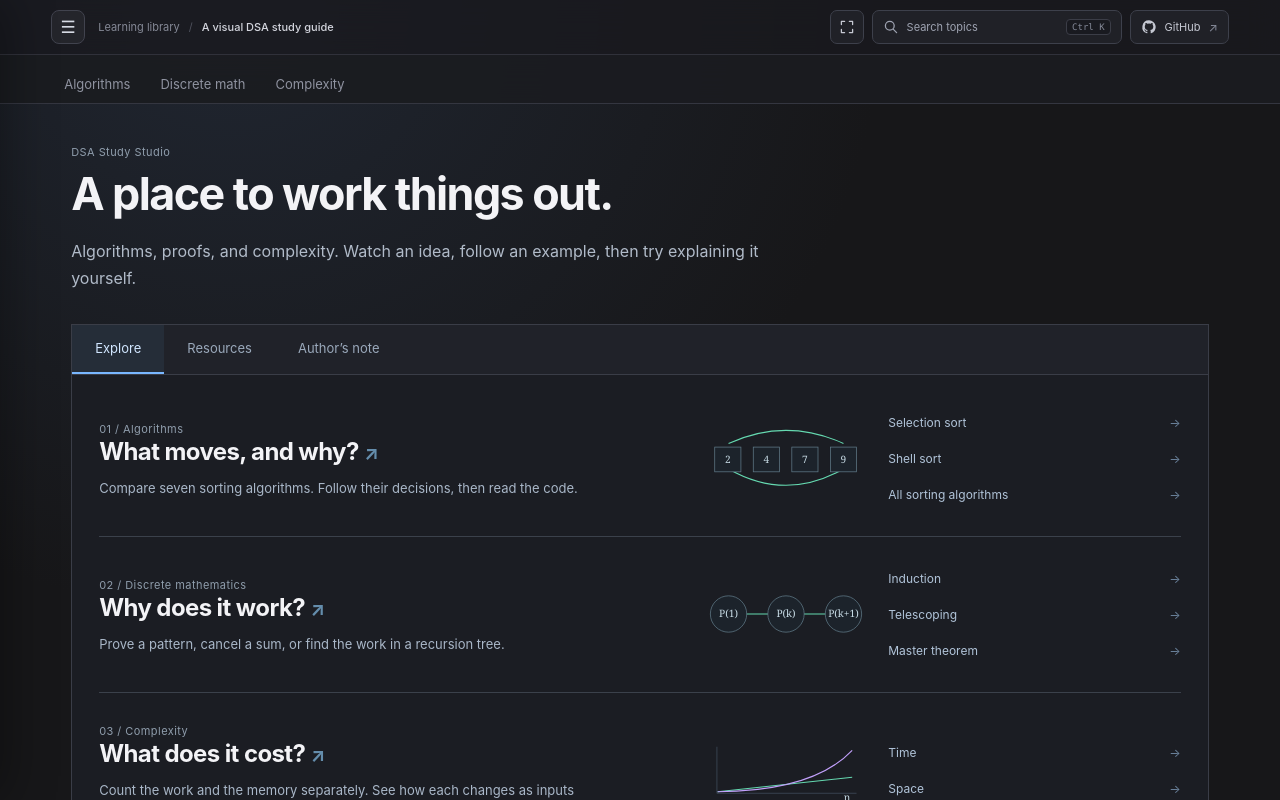
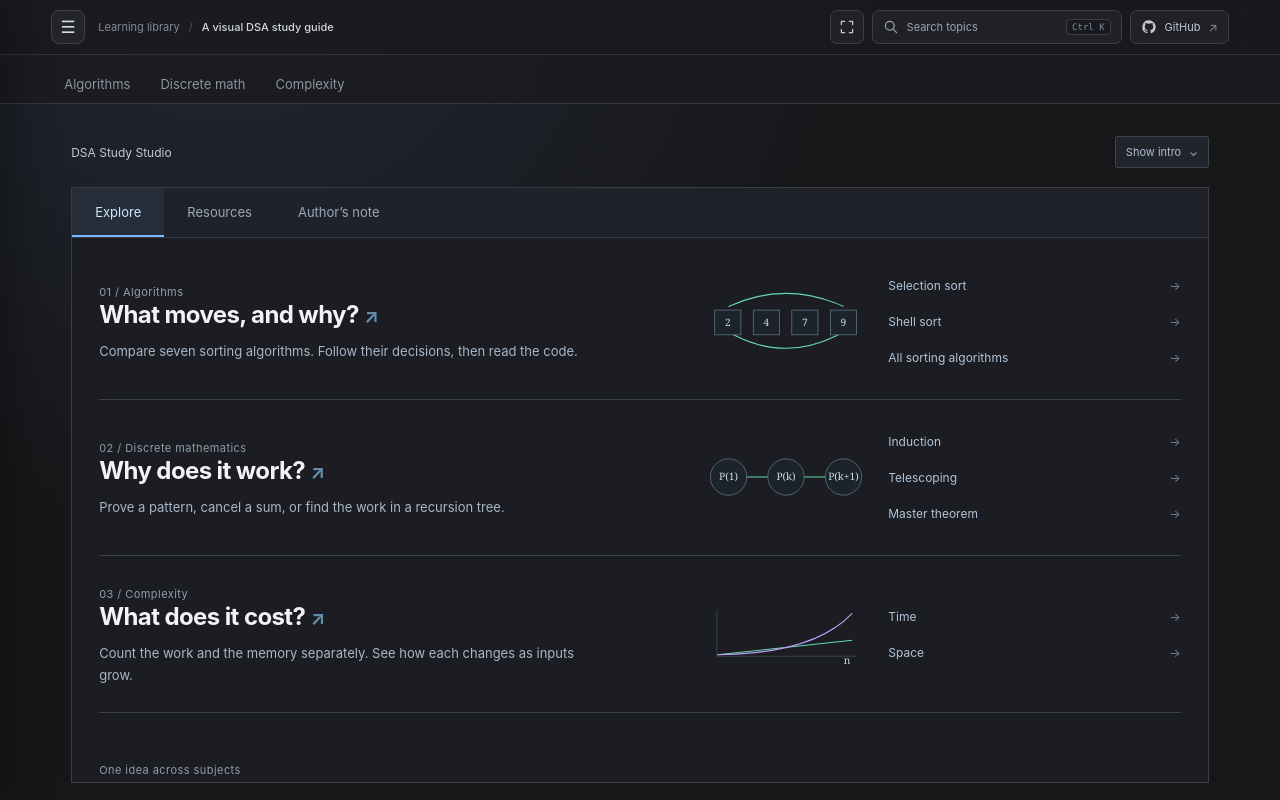
Before and after one commit to BA-CalderonMorales/algorithm-visual-learning, a Svelte app: page / in a window 1280 px wide. Shown: the top 800 px of the page. Built offline with nearby package versions, Linux system fonts and the light colour scheme.

Commit message:
Make lesson intros collapsible by default

```diff
--- a/src/App.svelte
+++ b/src/App.svelte
@@ -26,6 +26,7 @@
   let globalSearchInput = $state(null);
   let activeSearchIndex = $state(0);
   let fullscreenActive = $state(false);
+  let heroVisible = $state(false);
   let selectedAlgorithmId = $state('');
   let algorithmView = $state('walkthrough');
   let shellGapSequence = $state('halving');
@@ -78,7 +79,7 @@
     ...baseSearchEntries,
     ...Object.values(studyLessons).flatMap(lesson => lessonTabs.map(tab => ({
       title: `${lesson.title} · ${tab.label}`, group: studyDomains[lesson.domain].title,
-      description: tab.id === 'visualize' ? playFilms[lesson.id].takeaway : lesson.intro,
+      description: tab.id === 'visualize' ? (playFilms[lesson.id]?.takeaway ?? lesson.intro) : lesson.intro,
       href: lessonHref(lesson, tab.id), terms: `${lesson.idea} ${lesson.caution} ${lesson.examples.map(example => example.title).join(' ')} ${tab.id}`,
     }))),
     ...algorithms.flatMap((algorithm) => {
@@ -381,7 +382,7 @@
 
     <main class="page-content" class:wide-algorithm-page={domain === 'algorithms' && topic === 'algorithm'}>
       {#if domain === 'overview'}
-        <StudyLibrary libraryDomain="home" view={homeView} />
+        <StudyLibrary libraryDomain="home" view={homeView} bind:heroVisible />
 
       {:else if domain === 'algorithms' && topic === 'catalog'}
         <section class="page-hero compact-hero">
@@ -422,6 +423,7 @@
           <p class="section-footnote">These are quick per-algorithm reminders. The <button class="inline-link" onclick={() => openPage('complexity', 'time')}>Complexity domain</button> teaches how to analyze bounds and cases in general.</p>
         </section>
       {:else if domain === 'algorithms' && topic === 'algorithm' && selectedAlgorithm}
+        {#if heroVisible}
           <section class="page-hero compact-hero algorithm-hero">
             <a class="back-link" href="#/algorithms/sorting">← All sorting algorithms</a>
             <p class="eyebrow">Algorithm walkthrough · code references</p>
@@ -431,7 +433,11 @@
             {:else}
               <p class="intro">{selectedAlgorithm.cue} Start with the simple version, then compare typed Python, JavaScript, and TypeScript.</p>
             {/if}
+            <button class="hero-visibility-toggle" onclick={() => heroVisible = false}>Hide intro <span aria-hidden="true">⌃</span></button>
           </section>
+        {:else}
+          <div class="hero-collapsed-strip"><span>{selectedAlgorithm.name}</span><button class="hero-visibility-toggle" onclick={() => heroVisible = true}>Show intro <span aria-hidden="true">⌄</span></button></div>
+        {/if}
         <section class="algorithm-view standalone-view" class:play-view={algorithmView === 'play'} aria-label="{selectedAlgorithm.name} materials">
           <StudyTabs tabs={[['understand','Understand'],['play','Play'],['walkthrough','Step-by-step'],['implementation','Implementations'],['practice','Practice'],['complexity','Complexity'],['growth','Growth']].map(([id,label]) => ({ id, label, href:`#/algorithms/${selectedAlgorithm.id}/${id === 'implementation' ? 'python/simple' : id}` }))} selected={algorithmView} label="{selectedAlgorithm.name} learning materials" idPrefix="algorithm-tab" />
           {#if algorithmView === 'walkthrough'}
@@ -533,13 +539,18 @@
         </section>
 
       {:else if (domain === 'discrete' || domain === 'complexity') && topic === 'index'}
-        <StudyLibrary libraryDomain={domain} />
+        <StudyLibrary libraryDomain={domain} bind:heroVisible />
       {:else if (domain === 'discrete' || domain === 'complexity') && selectedStudyLesson}
+        {#if heroVisible}
           <section class="page-hero compact-hero study-page-heading">
             <a class="study-back" href="#/{domain}">← {studyDomains[domain].title}</a>
             <h1>{selectedStudyLesson.title}</h1>
             <p class="intro">{selectedStudyLesson.intro}</p>
+            <button class="hero-visibility-toggle" onclick={() => heroVisible = false}>Hide intro <span aria-hidden="true">⌃</span></button>
           </section>
+        {:else}
+          <div class="hero-collapsed-strip"><span>{selectedStudyLesson.title}</span><button class="hero-visibility-toggle" onclick={() => heroVisible = true}>Show intro <span aria-hidden="true">⌄</span></button></div>
+        {/if}
         {#key selectedStudyLesson.id}<StudyLesson lesson={selectedStudyLesson} view={studyView} />{/key}
       {/if}
     </main>
--- a/src/StudyLesson.svelte
+++ b/src/StudyLesson.svelte
@@ -55,9 +55,9 @@
 <style>
   .study-workspace { min-width:0; border:1px solid #3a3d47; background:#1b1d23; }
   .study-next:focus-visible,.study-connections a:focus-visible { outline:2px solid #79b7ff; outline-offset:-3px; }
-  .study-panel { display:flex; flex-direction:column; height:clamp(450px,68svh,780px); min-width:0; overflow:hidden; }
+  .study-panel { display:flex; flex-direction:column; height:clamp(450px,68svh,780px); min-width:0; overflow:hidden; padding:clamp(12px,1.5vw,18px); }
   .study-scroll,.study-visual-scroll { overflow-y:auto; overflow-x:hidden; min-height:0; scrollbar-width:thin; scrollbar-color:#596579 #1b1d23; overscroll-behavior:contain; }
-  .study-scroll { padding:clamp(20px,3vw,36px); }
+  .study-scroll { padding:clamp(12px,2vw,24px); }
   .study-visual-scroll :global(.concept-film.embedded) { margin:0; border:0; }
   .study-lead { max-width:760px; }
   .study-overline { margin:0 0 8px; color:#8598ad; font-size:11px; }
@@ -97,7 +97,8 @@
     .study-panel { height:clamp(460px,72svh,680px); }
     .study-flow { grid-template-columns:1fr; gap:20px; }
     .study-facts > div { grid-template-columns:1fr; gap:6px; }
-    .study-scroll { padding:21px 17px; }
+    .study-panel { padding:12px; }
+    .study-scroll { padding:15px 13px; }
     .study-connections { padding:14px 18px; font-size:11px; }
     .example-picker { padding:10px; }
     .example-picker button { font-size:11px; }
--- a/src/StudyLibrary.svelte
+++ b/src/StudyLibrary.svelte
@@ -1,7 +1,7 @@
 <script>
   import { studyDomains, studyLessons, lessonHref } from './study-lessons.js';
   import StudyTabs from './StudyTabs.svelte';
-  let { libraryDomain = 'home', view = 'explore' } = $props();
+  let { libraryDomain = 'home', view = 'explore', heroVisible = $bindable(true) } = $props();
   let collection = $derived(studyDomains[libraryDomain]);
   const entries = [
     { id:'algorithms', title:'Algorithms', question:'What moves, and why?', href:'#/algorithms/sorting', description:'Compare seven sorting algorithms. Follow their decisions, then read the code.', links:[{ title:'Selection sort', href:'#/algorithms/selection/understand' },{ title:'Shell sort', href:'#/algorithms/shell/play' },{ title:'All sorting algorithms', href:'#/algorithms/sorting' }] },
@@ -17,11 +17,16 @@
 </script>
 
 {#if libraryDomain === 'home'}
+  {#if heroVisible}
     <section class="library-heading">
       <p class="library-label">DSA Study Studio</p>
       <h1>A place to work things out.</h1>
       <p>Algorithms, proofs, and complexity. Watch an idea, follow an example, then try explaining it yourself.</p>
+      <button class="hero-visibility-toggle" onclick={() => heroVisible = false}>Hide intro <span aria-hidden="true">⌃</span></button>
     </section>
+  {:else}
+    <div class="hero-collapsed-strip"><span>DSA Study Studio</span><button class="hero-visibility-toggle" onclick={() => heroVisible = true}>Show intro <span aria-hidden="true">⌄</span></button></div>
+  {/if}
   <div class="home-workspace">
   <StudyTabs tabs={[{ id:'explore', label:'Explore', href:'#/home' }, { id:'resources', label:'Resources', href:'#/home/resources' }, { id:'author', label:'Author’s note', href:'#/home/author' }]} selected={view} label="Study home views" idPrefix="home-tab" controls="home-panel" />
   <div class="home-panel" role="tabpanel" id="home-panel" aria-labelledby="home-tab-{view}" tabindex="0">
@@ -67,10 +72,15 @@
   </div>
   </div>
 {:else}
+  {#if heroVisible}
     <section class="library-heading domain-heading">
       <a class="library-back" href="#/home">← Study home</a>
       <h1>{collection.title}</h1><p>{collection.intro}</p>
+      <button class="hero-visibility-toggle" onclick={() => heroVisible = false}>Hide intro <span aria-hidden="true">⌃</span></button>
     </section>
+  {:else}
+    <div class="hero-collapsed-strip"><span>{collection.title}</span><button class="hero-visibility-toggle" onclick={() => heroVisible = true}>Show intro <span aria-hidden="true">⌄</span></button></div>
+  {/if}
   <section class="topic-directory" aria-label="{collection.title} topics">
     {#each collection.topics as id, index}
       {@const lesson = studyLessons[id]}
--- a/src/app.css
+++ b/src/app.css
@@ -268,6 +268,11 @@ html:fullscreen .site-footer { min-height:38px; padding-block:8px; background:#1
 .visually-hidden { position:absolute; width:1px; height:1px; overflow:hidden; clip:rect(0,0,0,0); white-space:nowrap; clip-path:inset(50%); }
 .nav-toggle { display: grid; width: 34px; height: 34px; flex: 0 0 auto; place-items: center; border: 1px solid #41434e; border-radius: 8px; background: #24252b; color: #d6dae4; cursor: pointer; font-size: 17px; line-height: 1; }
 .nav-toggle:hover { border-color: #638cb0; background: #2b3039; }
+.hero-visibility-toggle { display:inline-flex; min-height:32px; align-items:center; gap:8px; margin-top:13px; padding:6px 10px; border:1px solid #3c4653; border-radius:2px; background:#20242b; color:#aebdd0; font:inherit; font-size:11px; cursor:pointer; }
+.hero-visibility-toggle:hover { border-color:#6087ad; color:#d8e9fa; background:#252c35; }
+.hero-visibility-toggle:focus-visible { outline:2px solid #79b7ff; outline-offset:2px; }
+.hero-collapsed-strip { display:flex; min-height:38px; align-items:center; justify-content:space-between; gap:12px; margin:0 0 16px; padding:2px 0; color:#c2cad6; font-size:12px; }
+.hero-collapsed-strip .hero-visibility-toggle { flex:none; margin:0; }
 .nav-scrim { position: fixed; inset: 0; z-index: 11; border: 0; background: #08090bb8; backdrop-filter: blur(2px); }
 .domain-tabs { display: flex; }
 .formula { overflow: visible; }
```
Lines whose indentation alone changed are shown as unchanged.
